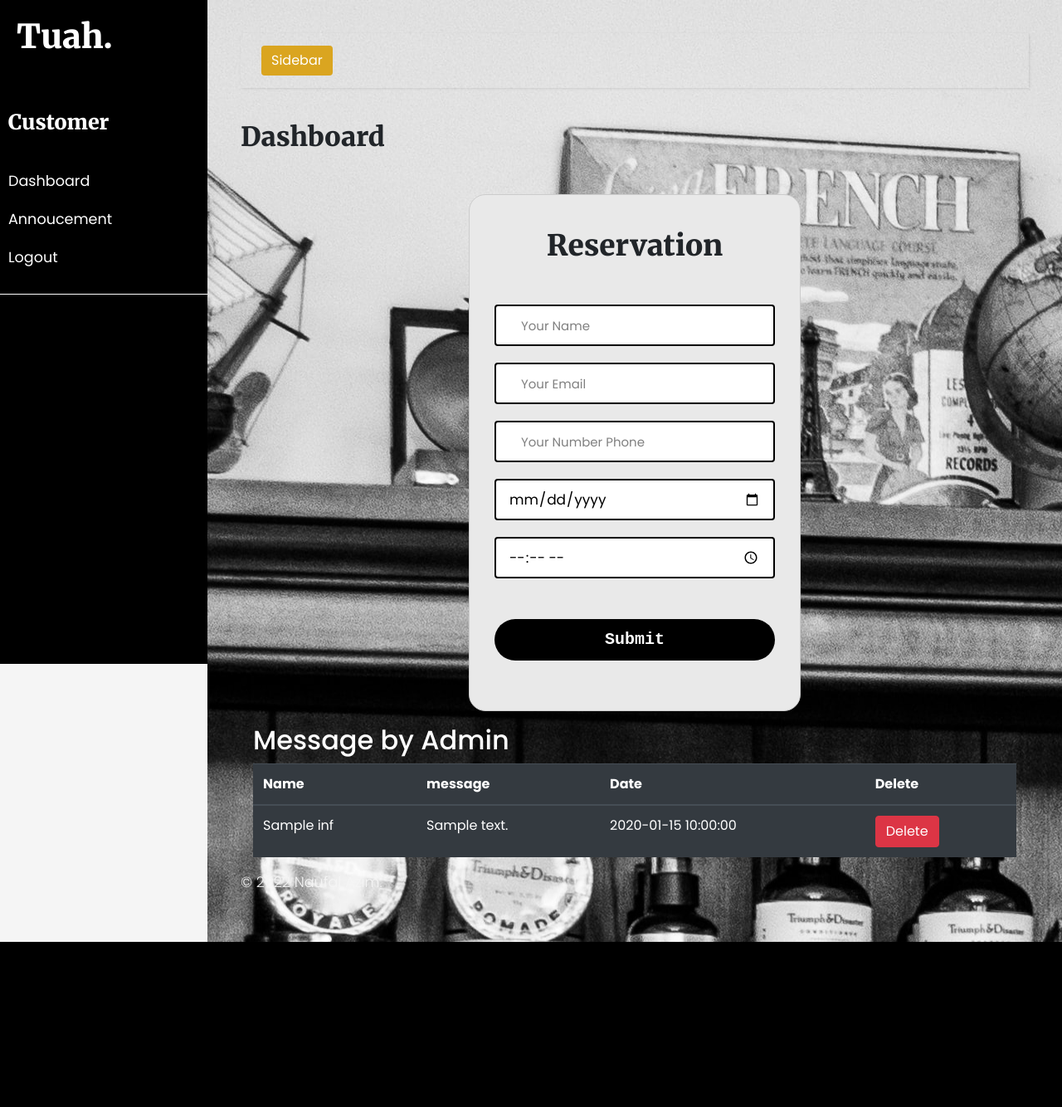
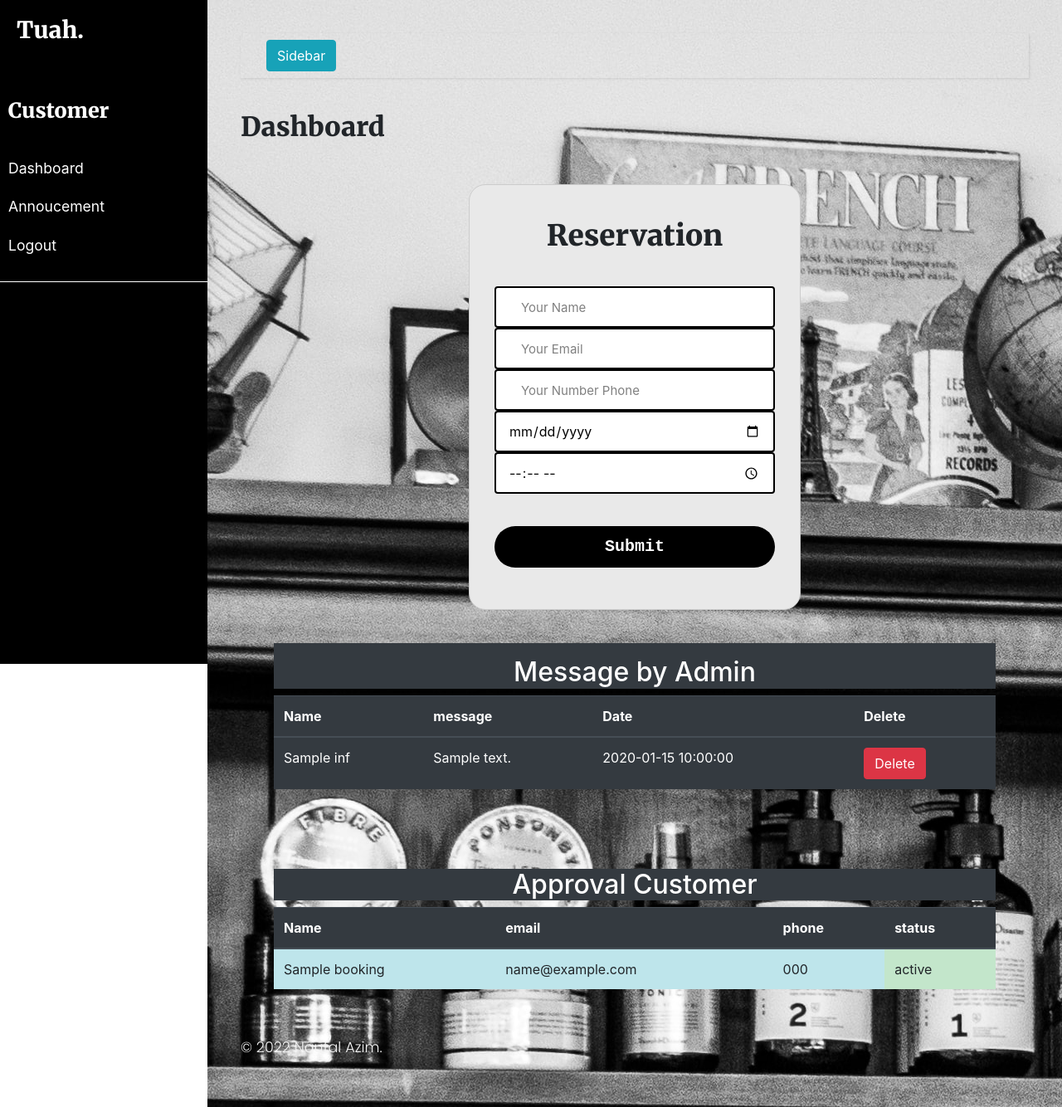
Before and after one commit to naufalazim/barbershop-app, a PHP site: page /customer/customer.php in a window 1280 px wide. Shown: the whole page at 83% size. Before the commit the page ends 1135 px from the top, so only its background shows below. Run offline with PHP 8.4, Linux system fonts and the light colour scheme; tables that the repository leaves empty or names only in its code hold one stand-in row (values such as "Sample post"); some libraries are stand-ins or nearby versions.

Commit message:
Final development

```diff
--- /dev/null
+++ b/customer/approve.php
@@ -0,0 +1,54 @@
+<?php
+include "../include/connection.php";
+
+
+$sql = "SELECT * FROM booking";
+$result = $mysqli->query($sql);
+
+
+?>
+
+<!DOCTYPE html>
+<html lang="en">
+<head>
+    <meta charset="UTF-8">
+    <meta http-equiv="X-UA-Compatible" content="IE=edge">
+    <meta name="viewport" content="width=device-width, initial-scale=1.0">
+    <title>Document</title>
+    <link rel="stylesheet" href="https://stackpath.bootstrapcdn.com/bootstrap/4.4.1/css/bootstrap.min.css" integrity="sha384-Vkoo8x4CGsO3+Hhxv8T/Q5PaXtkKtu6ug5TOeNV6gBiFeWPGFN9MuhOf23Q9Ifjh" crossorigin="anonymous">
+</head>
+<body>
+<div class="container" id="an">
+    <table class="table table-hover">
+      <h2 class="text-white text-center bg-dark">Approval Customer</h2>
+        <thead class="thead-dark">
+            <tr>
+                <th>Name</th>
+                <th>email</th>
+                <th>phone</th>
+                <th>status</th>
+            </tr>
+        </thead>
+        <?php
+        while ($row = $result -> fetch_assoc()):    ?>
+        <tr>
+            <td class="table-info"><?php echo $row['name'];  ?></td>
+            <td class="table-info"><?php echo $row['email']; ?></td>
+            <td class="table-info"><?php echo $row['phone']; ?></td>
+            <td class="table-success"><?php echo $row['status']; ?></td>
+
+        </tr>
+        <?php  endwhile;  ?>
+
+    </table>
+    </div>
+
+      <!-- jQuery CDN -->
+  <script src="https://code.jquery.com/jquery-1.12.0.min.js"></script>
+  <!-- Bootstrap Js CDN -->
+  <script src="https://maxcdn.bootstrapcdn.com/bootstrap/3.3.7/js/bootstrap.min.js"></script>
+  <!-- jQuery Custom Scroller CDN -->
+  <script src="https://cdnjs.cloudflare.com/ajax/libs/malihu-custom-scrollbar-plugin/3.1.5/jquery.mCustomScrollbar.concat.min.js"></script>
+
+</body>
+</html>
--- a/customer/customer.css
+++ b/customer/customer.css
@@ -97,6 +97,12 @@ MAIN CONTENT
     font-family: 'Merriweather', serif;
     margin-bottom: 50px;
   }
+
+  #an {
+   position: relative;
+   padding: 40px;
+  }
+
 
 /* FORM PART  */
 
--- a/customer/customer.php
+++ b/customer/customer.php
@@ -14,9 +14,10 @@ if(isset($_POST['submit'])) {
     $phone = $_POST['phone'];
     $time = $_POST['time'];
     $date = $_POST['date'];
+    $status = $_POST['status'];
 
 
-    $sql = "INSERT INTO booking (name, email, phone, time, date) VALUES ('$name', '$email', '$phone', '$time', '$date')";
+    $sql = "INSERT INTO booking (name, email, phone, time, date, status) VALUES ('$name', '$email', '$phone', '$time', '$date','$status')";
     $result = $mysqli->query($sql);
 
     if($result){
@@ -131,7 +132,7 @@ if(isset($_GET['delete'])) {
 
     <div class="container" id="an">
     <table class="table table-dark">
-      <h2 class="text-white pt-3">Message by Admin</h2>
+      <h2 class="text-white text-center pt-3 bg-dark" id="t">Message by Admin</h2>
         <thead>
             <tr>
                 <th>Name</th>
@@ -143,7 +144,7 @@ if(isset($_GET['delete'])) {
         <?php
         while ($row = $result -> fetch_assoc()):    ?>
         <tr>
-        <td><?php echo $row['name'];  ?></td>
+            <td><?php echo $row['name'];  ?></td>
             <td><?php echo $row['message']; ?></td>
             <td><?php echo $row['cr_date']; ?></td>
             <td>
@@ -155,10 +156,29 @@ if(isset($_GET['delete'])) {
 
     </table>
     </div>
+          <!-- APPROVE CUSTOMER DASHBOARD -->
+          <div>
+          <?php
+          include("./approve.php");
+          ?>
+          </div>
+
+
+
+
+
+
 
     <footer>
         <p>© 2022 Naufal Azim.</p>
     </footer>
+
+
+
+
+
+
+
 
 </div>
 
```
Also changed, not shown: staff/read_msg.php (deleted, +0 -73 lines), staff/staff.php (+8 -1 lines).
